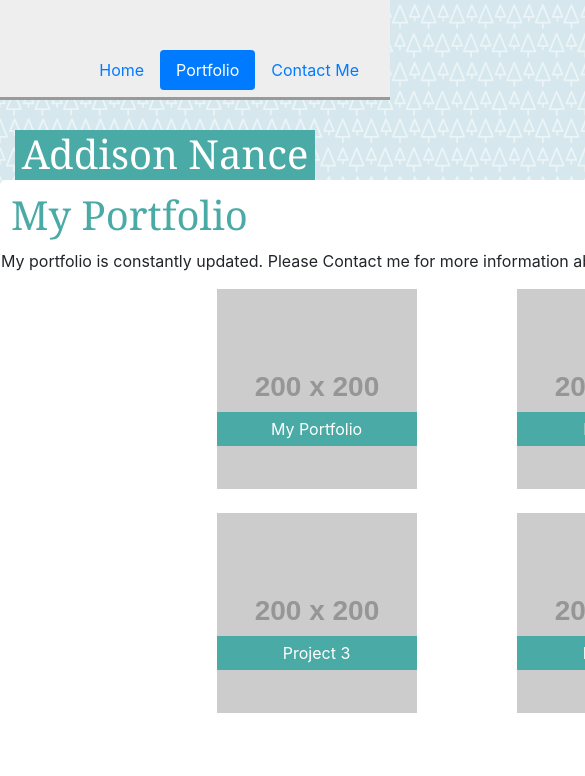
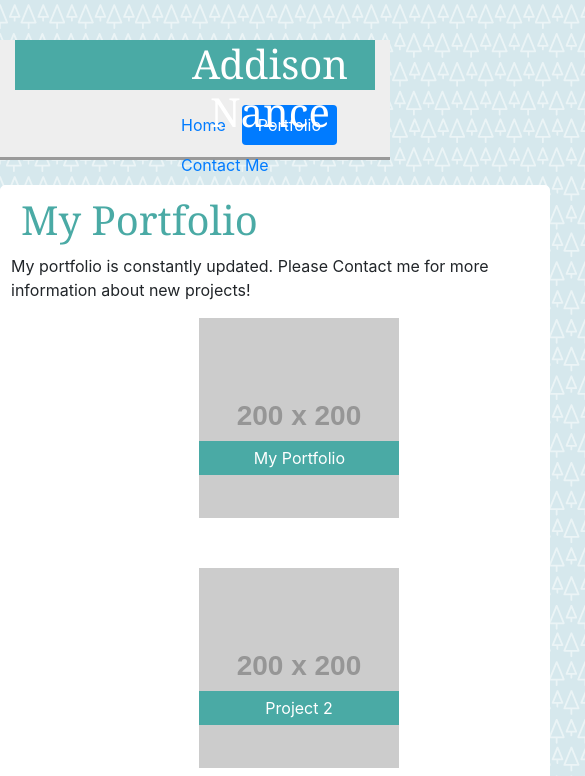
Before and after one commit to Addison-Nance/responsive-portfolio, a plain HTML site: page portfolio.html in a window 390 px wide. Shown: the top 776 px of the page, 585 px wide, since content can reach past the window. Drawn offline with nearby package versions, Linux system fonts and the light colour scheme; placeholder pictures from the web are drawn by us.

Commit message:
making web page responsive to changing viewports

```diff
--- a/assets/css/style-index.css
+++ b/assets/css/style-index.css
@@ -2,3 +2,9 @@ p {
     font-size: 20px;
     font-family: 'Roboto';
   }
+
+  /* @media only screen and (max-width:980px){
+    body{
+      width:900px;
+    }
+  } */
--- a/assets/css/style-master.css
+++ b/assets/css/style-master.css
@@ -17,7 +17,7 @@
 
 .myname {
   color: #ffffff;
-  position: relative;
+  position: absolute;
   text-align:center;
 
 }
@@ -60,6 +60,7 @@
   margin-right:auto;
   border:1px solid #ffffff;
   border-radius:5px;
+  padding-left:10px;
 }
 
 h1 {
@@ -77,3 +78,37 @@ li{
 .pagetitle{
   margin:10px;
 }
+
+@media only screen and (max-width:980px){
+  .bodybox1{
+    width:760px;
+
+  }
+}
+
+@media only screen and (max-width:768px){
+  .bodybox1{
+    width:600px;
+
+  }
+}
+
+@media only screen and (max-width:640px){
+  .myheader{
+    float:none;
+    width:100%;
+    padding-left:150px;
+
+  }
+  ul{
+    float:left;
+    margin-top:15px;
+    margin-left:150px;
+  }
+  .container-fluid{
+    height:120px;
+  }
+ .bodybox1{
+    width:550px;
+ }
+}
--- a/assets/css/style-portfolio.css
+++ b/assets/css/style-portfolio.css
@@ -2,6 +2,7 @@
     position:relative;
     display:inline-block;
     margin-left:22.5%;
+    margin-bottom:50px;
 }
 .mycontainer5text{
     position: absolute;
@@ -44,6 +45,7 @@ img {
         position:relative;
         display:inline-block;
         margin-left:22.5%;
+        margin-bottom:50px;
     }
 .mycontainer3text{
         position: absolute;
@@ -74,3 +76,43 @@ img {
     padding-top:5px;
     padding-bottom:5px;
 }
+
+@media only screen and (max-width:768px){
+    .mycontainer4{
+        display:block;
+        left:25%
+    }
+    .mycontainer4text{
+        width:200px;
+        display:block;
+        left:20.6%;
+
+    }
+    .mycontainer5{
+        display:block;
+        left:12.5%;
+    }
+    .mycontainer5text{
+        width:200px;
+        display:block;
+        left:24%;
+    }
+    .mycontainer3{
+        display:block;
+        left:12.5%
+    }
+    .mycontainer3text{
+        width:200px;
+        display:block;
+        left:24%;
+    }
+    .mycontainer2{
+        display:block;
+        left:25%
+    }
+    .mycontainer2text{
+        width:200px;
+        display:block;
+        left:20.6%;
+    }
+}
--- a/portfolio.html
+++ b/portfolio.html
@@ -2,7 +2,7 @@
 <html lang="en-us">
   <head>
     <title>Addison Nance Portfolio</title>
-    <!-- <meta name='viewport' content='width-device-width, initial-scale=1'> -->
+    <meta name='viewport' content='width-device-width, initial-scale=1'>
     <link
       rel="stylesheet"
       href="https://stackpath.bootstrapcdn.com/bootstrap/4.4.1/css/bootstrap.min.css"
```
Also changed, not shown: assets/css/style-contact.css (+4 -3 lines), contact.html (+2 -2 lines), index.html (+1 -1 lines).
